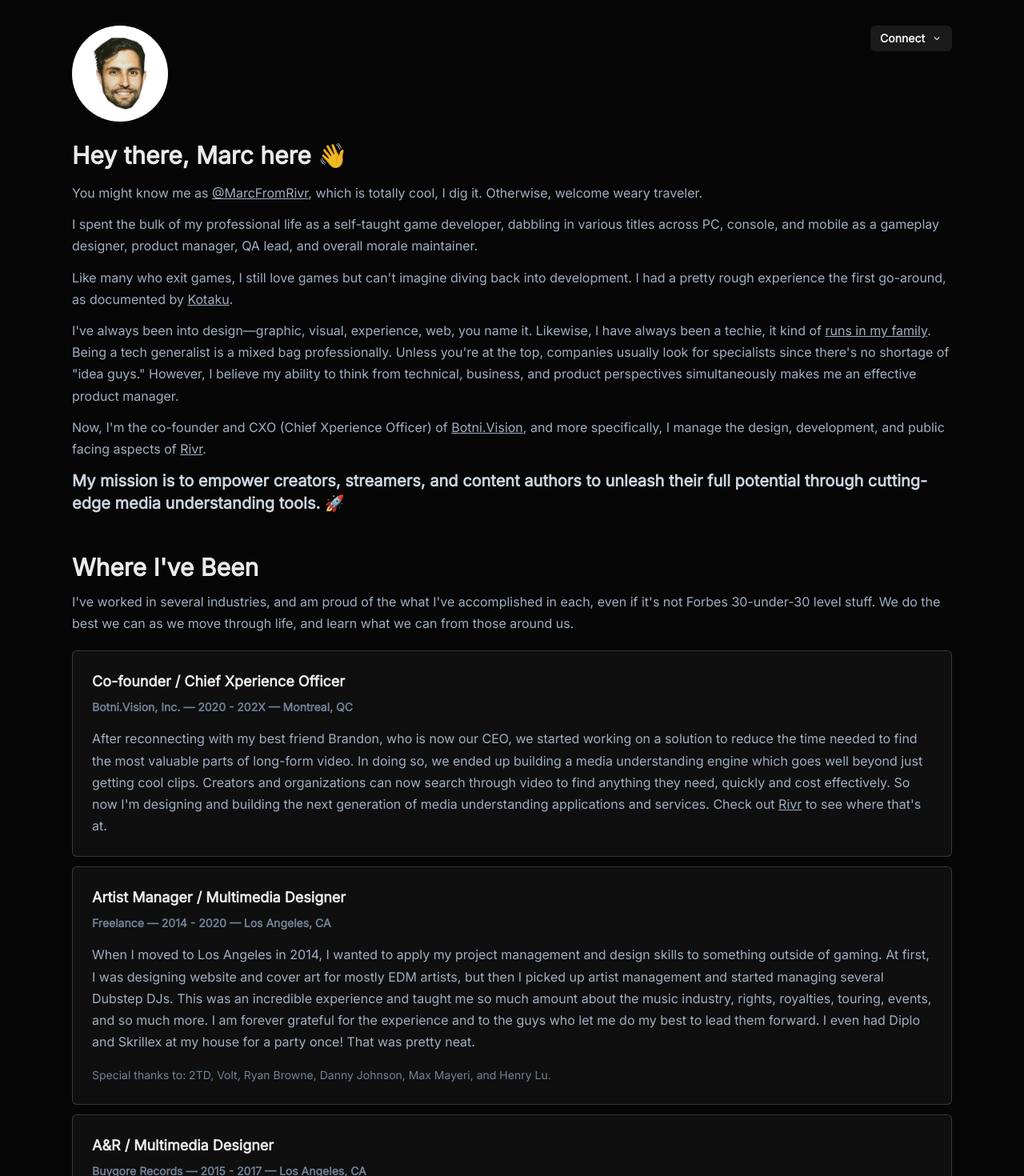
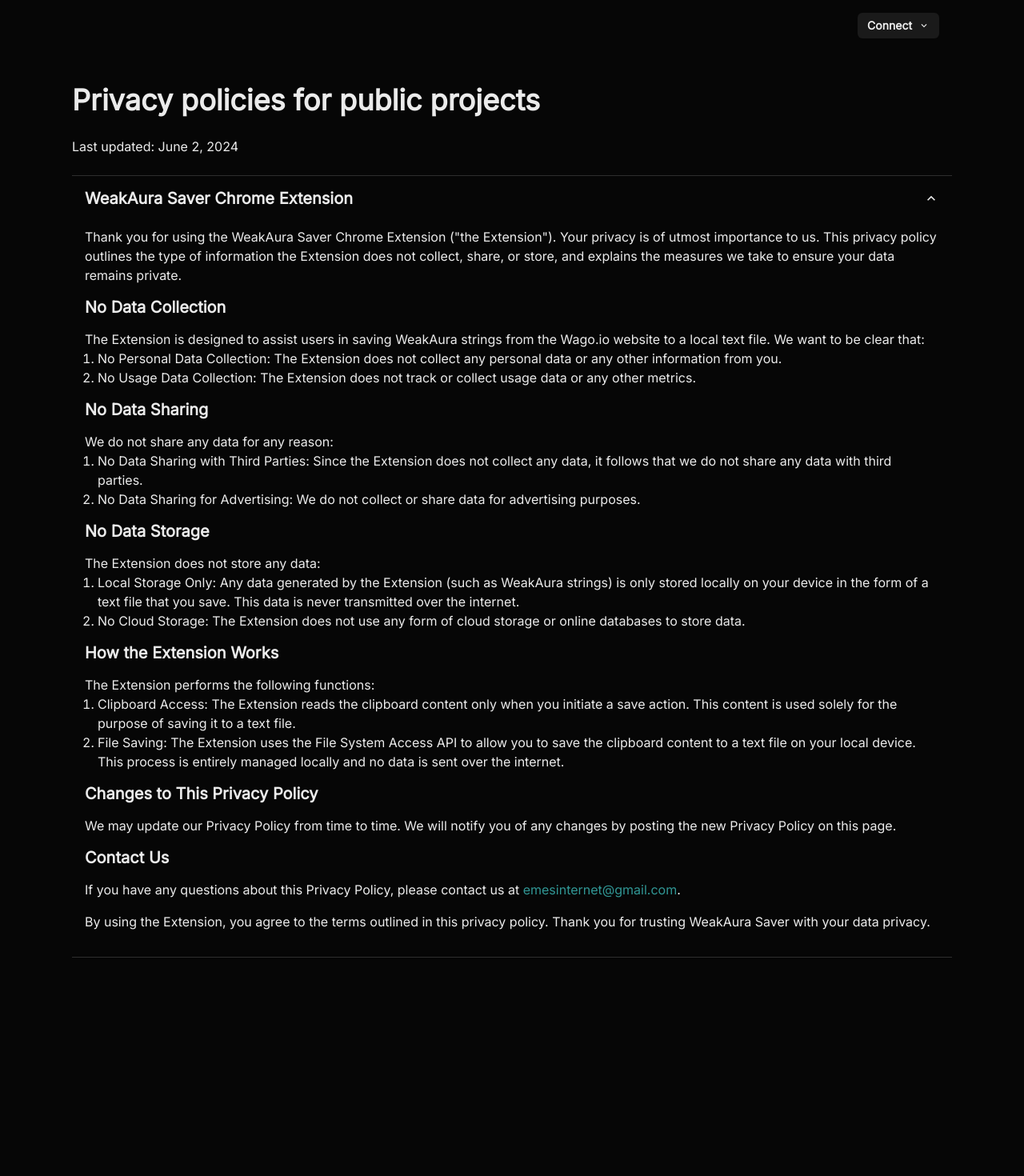
Before and after one commit to emesinternet/personal-site, a React (Create React App) app: page /privacy-policies in a window 1280 px wide. Shown: the top 1470 px of the page at 80% size. After the commit the page ends 1229 px from the top, so only its background shows below. Built offline with nearby package versions, Linux system fonts and the light colour scheme.

Commit message:
policies added for public projects

```diff
--- a/package.json
+++ b/package.json
@@ -12,6 +12,7 @@
     "framer-motion": "^11.0.8",
     "react": "^18.2.0",
     "react-dom": "^18.2.0",
+    "react-router-dom": "^6.23.1",
     "react-scripts": "5.0.1"
   },
   "scripts": {
--- a/src/App.js
+++ b/src/App.js
@@ -1,6 +1,9 @@
 import { ChakraProvider, extendTheme } from "@chakra-ui/react";
 import "@fontsource/inter";
+import { BrowserRouter as Router, Route, Routes } from "react-router-dom";
 import Home from "./Home";
+import WASaverPolicy from "./pages/WASaverPolicy";
+import Layout from "./components/Layout";
 
 const theme = extendTheme({
   initialColorMode: "dark",
@@ -26,7 +29,26 @@
   localStorage.setItem("chakra-ui-color-mode", "dark");
   return (
     <ChakraProvider theme={theme}>
-      <Home />
+      <Router>
+        <Routes>
+          <Route
+            path="/"
+            element={
+              <Layout>
+                <Home />
+              </Layout>
+            }
+          />
+          <Route
+            path="/privacy-policies"
+            element={
+              <Layout>
+                <WASaverPolicy />
+              </Layout>
+            }
+          />
+        </Routes>
+      </Router>
     </ChakraProvider>
   );
 }
--- a/src/Home.js
+++ b/src/Home.js
@@ -8,15 +8,8 @@
   Center,
   Link,
   HStack,
-  Menu,
-  MenuButton,
-  MenuList,
-  MenuItem,
-  Button,
-  Box,
-  MenuDivider,
 } from "@chakra-ui/react";
-import { ChevronDownIcon } from "@chakra-ui/icons";
+
 import Marc from "./assets/marc.jpg";
 
 const Links = ({ children, href, ...props }) => {
@@ -122,43 +115,6 @@
               alt="Marc"
               mb={4}
             />
-            <Menu placement="bottom-end">
-              <MenuButton
-                size={"sm"}
-                as={Button}
-                rightIcon={<ChevronDownIcon />}
-                ml={4}
-              >
-                Connect
-              </MenuButton>
-              <MenuList>
-                <MenuItem
-                  as="a"
-                  href="https://twitter.com/marcfromrivr"
-                  isExternal
-                >
-                  Twitter
-                </MenuItem>
-                <MenuItem
-                  as="a"
-                  href="https://twitch.tv/marcfromrivr"
-                  isExternal
-                >
-                  Twitch
-                </MenuItem>
-                <MenuItem
-                  as="a"
-                  href="https://www.linkedin.com/in/msinger1/"
-                  isExternal
-                >
-                  LinkedIn
-                </MenuItem>
-                <MenuDivider />
-                <MenuItem as="a" href="mailto:marc@rivr.stream" isExternal>
-                  Email
-                </MenuItem>
-              </MenuList>
-            </Menu>
           </HStack>
           <Heading as="h1" size="lg">
             Hey there, Marc here 👋
--- /dev/null
+++ b/src/components/Layout.js
@@ -0,0 +1,14 @@
+import React from "react";
+import { Box, VStack } from "@chakra-ui/react";
+import MainMenu from "./MainMenu";
+
+const Layout = ({ children }) => {
+  return (
+    <VStack align="stretch">
+      <MainMenu />
+      <Box flex="1">{children}</Box>
+    </VStack>
+  );
+};
+
+export default Layout;
--- /dev/null
+++ b/src/components/MainMenu.js
@@ -0,0 +1,59 @@
+import {
+  Flex,
+  Menu,
+  MenuButton,
+  MenuList,
+  MenuItem,
+  MenuDivider,
+  Button,
+} from "@chakra-ui/react";
+import { ChevronDownIcon } from "@chakra-ui/icons";
+import { Link } from "react-router-dom";
+
+const MainMenu = () => {
+  return (
+    <Flex
+      as="nav"
+      maxW="1100px"
+      w="100%"
+      mx="auto"
+      p={4}
+      justifyContent="flex-end"
+    >
+      <Menu placement="bottom-end">
+        <MenuButton size={"sm"} as={Button} rightIcon={<ChevronDownIcon />}>
+          Connect
+        </MenuButton>
+        <MenuList>
+          <MenuItem as={Link} to="/">
+            Home
+          </MenuItem>
+          <MenuDivider />
+          <MenuItem as="a" href="https://twitter.com/marcfromrivr" isExternal>
+            Twitter
+          </MenuItem>
+          <MenuItem as="a" href="https://twitch.tv/marcfromrivr" isExternal>
+            Twitch
+          </MenuItem>
+          <MenuItem
+            as="a"
+            href="https://www.linkedin.com/in/msinger1/"
+            isExternal
+          >
+            LinkedIn
+          </MenuItem>
+          <MenuDivider />
+          <MenuItem as="a" href="mailto:marc@rivr.stream" isExternal>
+            Email
+          </MenuItem>
+          <MenuDivider />
+          <MenuItem as={Link} to="/privacy-policies">
+            Privacy Policies
+          </MenuItem>
+        </MenuList>
+      </Menu>
+    </Flex>
+  );
+};
+
+export default MainMenu;
--- /dev/null
+++ b/src/pages/WASaverPolicy.js
@@ -0,0 +1,164 @@
+import React from "react";
+import {
+  Box,
+  Heading,
+  Text,
+  Link,
+  ListItem,
+  OrderedList,
+  Center,
+  VStack,
+  Accordion,
+  AccordionItem,
+  AccordionButton,
+  AccordionPanel,
+  AccordionIcon,
+} from "@chakra-ui/react";
+
+const WAPrivacyPolicy = () => {
+  return (
+    <Center p={8}>
+      <VStack maxW="1100px" alignItems={"flex-start"} spacing={6} w="full">
+        <Heading as="h1" size="xl">
+          Privacy policies for public projects
+        </Heading>
+        <Text>Last updated: June 2, 2024</Text>
+
+        <Accordion allowToggle w="full" allowMultiple defaultIndex={[0]}>
+          <AccordionItem>
+            <AccordionButton py={4}>
+              <Box flex="1" textAlign="left">
+                <Heading size="md">WeakAura Saver Chrome Extension</Heading>
+              </Box>
+              <AccordionIcon />
+            </AccordionButton>
+            <AccordionPanel pb={4}>
+              <Text>
+                Thank you for using the WeakAura Saver Chrome Extension ("the
+                Extension"). Your privacy is of utmost importance to us. This
+                privacy policy outlines the type of information the Extension
+                does not collect, share, or store, and explains the measures we
+                take to ensure your data remains private.
+              </Text>
+
+              <Heading as="h3" size="md" my={4}>
+                No Data Collection
+              </Heading>
+              <Text>
+                The Extension is designed to assist users in saving WeakAura
+                strings from the Wago.io website to a local text file. We want
+                to be clear that:
+              </Text>
+              <OrderedList>
+                <ListItem>
+                  <Text>
+                    No Personal Data Collection: The Extension does not collect
+                    any personal data or any other information from you.
+                  </Text>
+                </ListItem>
+                <ListItem>
+                  <Text>
+                    No Usage Data Collection: The Extension does not track or
+                    collect usage data or any other metrics.
+                  </Text>
+                </ListItem>
+              </OrderedList>
+
+              <Heading as="h3" size="md" my={4}>
+                No Data Sharing
+              </Heading>
+              <Text>We do not share any data for any reason:</Text>
+              <OrderedList>
+                <ListItem>
+                  <Text>
+                    No Data Sharing with Third Parties: Since the Extension does
+                    not collect any data, it follows that we do not share any
+                    data with third parties.
+                  </Text>
+                </ListItem>
+                <ListItem>
+                  <Text>
+                    No Data Sharing for Advertising: We do not collect or share
+                    data for advertising purposes.
+                  </Text>
+                </ListItem>
+              </OrderedList>
+
+              <Heading as="h3" size="md" my={4}>
+                No Data Storage
+              </Heading>
+              <Text>The Extension does not store any data:</Text>
+              <OrderedList>
+                <ListItem>
+                  <Text>
+                    Local Storage Only: Any data generated by the Extension
+                    (such as WeakAura strings) is only stored locally on your
+                    device in the form of a text file that you save. This data
+                    is never transmitted over the internet.
+                  </Text>
+                </ListItem>
+                <ListItem>
+                  <Text>
+                    No Cloud Storage: The Extension does not use any form of
+                    cloud storage or online databases to store data.
+                  </Text>
+                </ListItem>
+              </OrderedList>
+
+              <Heading as="h3" size="md" my={4}>
+                How the Extension Works
+              </Heading>
+              <Text>The Extension performs the following functions:</Text>
+              <OrderedList>
+                <ListItem>
+                  <Text>
+                    Clipboard Access: The Extension reads the clipboard content
+                    only when you initiate a save action. This content is used
+                    solely for the purpose of saving it to a text file.
+                  </Text>
+                </ListItem>
+                <ListItem>
+                  <Text>
+                    File Saving: The Extension uses the File System Access API
+                    to allow you to save the clipboard content to a text file on
+                    your local device. This process is entirely managed locally
+                    and no data is sent over the internet.
+                  </Text>
+                </ListItem>
+              </OrderedList>
+
+              <Heading as="h3" size="md" my={4}>
+                Changes to This Privacy Policy
+              </Heading>
+              <Text>
+                We may update our Privacy Policy from time to time. We will
+                notify you of any changes by posting the new Privacy Policy on
+                this page.
+              </Text>
+
+              <Heading as="h3" size="md" my={4}>
+                Contact Us
+              </Heading>
+              <Text>
+                If you have any questions about this Privacy Policy, please
+                contact us at{" "}
+                <Link href="mailto:emesinternet@gmail.com" color="teal.500">
+                  emesinternet@gmail.com
+                </Link>
+                .
+              </Text>
+
+              <Text my={4}>
+                By using the Extension, you agree to the terms outlined in this
+                privacy policy. Thank you for trusting WeakAura Saver with your
+                data privacy.
+              </Text>
+            </AccordionPanel>
+          </AccordionItem>
+        </Accordion>
+      </VStack>
+    </Center>
+  );
+};
+
+export default WAPrivacyPolicy;
```
Also changed, not shown: 1 other file (tests, documents, lock files or other folders).
